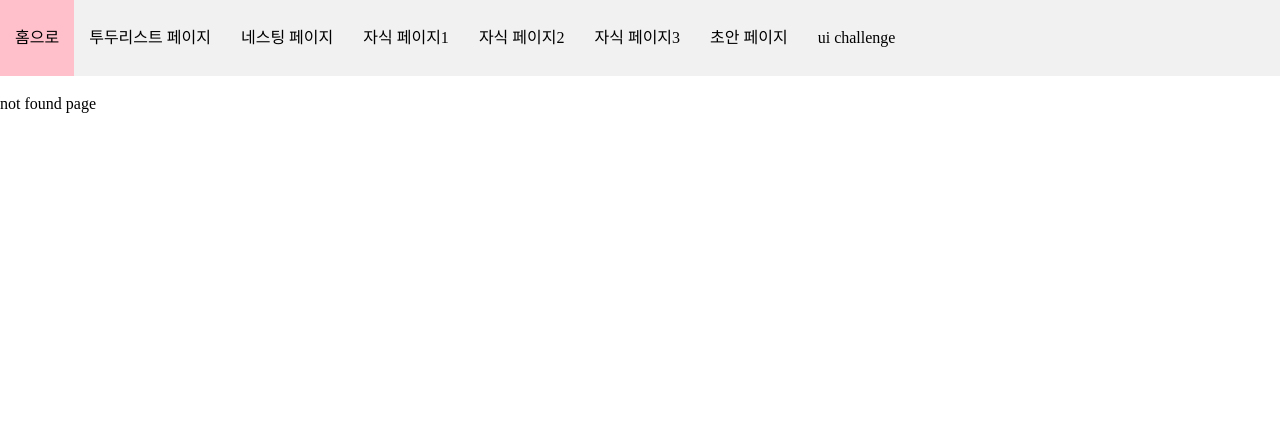
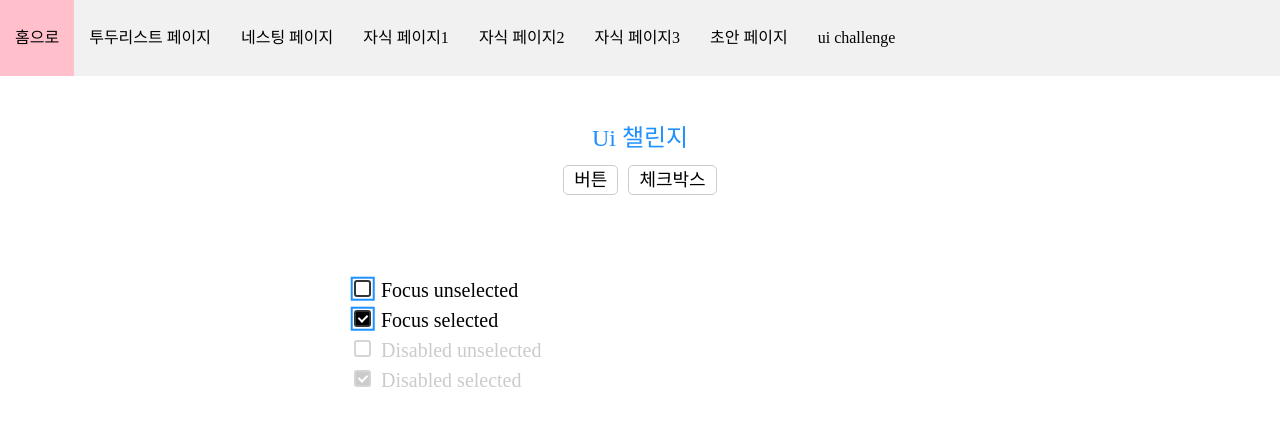
Before and after one commit to seongEun95/react-lesson, a React (Create React App) app: page /ui/checkbox in a window 1280 px wide. Before the commit this address had no page. Shown: the top 426 px of the page. Built offline with nearby package versions, Linux system fonts and the light colour scheme.

Commit message:
리덕스 & 체크박스

```diff
--- a/package.json
+++ b/package.json
@@ -4,6 +4,7 @@
   "private": true,
   "dependencies": {
     "@emotion/react": "^11.11.1",
+    "@reduxjs/toolkit": "^1.9.5",
     "@testing-library/jest-dom": "^5.14.1",
     "@testing-library/react": "^13.0.0",
     "@testing-library/user-event": "^13.2.1",
@@ -11,12 +12,16 @@
     "@types/node": "^16.7.13",
     "@types/react": "^18.0.0",
     "@types/react-dom": "^18.0.0",
+    "@types/redux-logger": "^3.0.9",
     "axios": "^1.5.0",
     "react": "^18.2.0",
     "react-dom": "^18.2.0",
     "react-icons": "^4.10.1",
+    "react-redux": "^8.1.2",
     "react-router-dom": "^6.15.0",
     "react-scripts": "5.0.1",
+    "redux": "^4.2.1",
+    "redux-logger": "^3.0.6",
     "typescript": "^4.4.2",
     "web-vitals": "^2.1.0"
   },
@@ -45,6 +50,7 @@
     ]
   },
   "devDependencies": {
+    "@types/react-redux": "^7.1.26",
     "eslint": "^8.47.0",
     "eslint-config-prettier": "^9.0.0",
     "eslint-plugin-prettier": "^5.0.0",
--- a/src/App.tsx
+++ b/src/App.tsx
@@ -2,11 +2,15 @@ import './style/reset.css';
 import './style/global.css';
 
 import Router from './router';
+import { Provider } from 'react-redux';
+import store from './redux/store';
 
 export default function App() {
   return (
     <>
-      <Router />
+      <Provider store={store}>
+        <Router />
+      </Provider>
     </>
   );
 }
--- /dev/null
+++ b/src/components/uiChallComp/checkBox.tsx
@@ -0,0 +1,106 @@
+/** @jsxRuntime classic */
+/** @jsx jsx */
+import { jsx, css } from '@emotion/react'; // 이모션 사용
+
+export type CheckBoxType = 'unselected' | 'selected';
+
+interface CheckBoxProps {
+  children: React.ReactNode;
+  kind?: CheckBoxType;
+  disabled?: boolean;
+  onClick?: React.MouseEventHandler;
+}
+
+export default function Checkbox({
+  children,
+  kind = 'unselected',
+  disabled = false,
+  onClick,
+}: CheckBoxProps) {
+  return (
+    <label css={[commonCss]}>
+      <input
+        css={[inputCss, disabled && disabledCss]}
+        disabled={disabled}
+        onClick={onClick}
+        type="checkbox"
+      />
+      <span css={[checkMarkCss, getCssByKind(kind)]}></span>
+      <span>{children}</span>
+    </label>
+  );
+}
+
+const commonCss = css`
+  font-size: 20px;
+  color: #000;
+`;
+
+const disabledCss = css`
+  & ~ * {
+    opacity: 0.2;
+  }
+  & + span {
+    &::before {
+      display: none;
+    }
+  }
+`;
+
+const getCssByKind = (kind: CheckBoxType) => {
+  switch (kind) {
+    case 'unselected':
+      return unselectedCss;
+    case 'selected':
+      return selectedCss;
+  }
+};
+
+const inputCss = css`
+  margin-right: 10px;
+  width: 0;
+  height: 0;
+  &:checked + span {
+    background-color: #000;
+  }
+`;
+
+const unselectedCss = css`
+  background-color: #fff;
+`;
+
+const selectedCss = css`
+  background-color: #000;
+`;
+
+const checkMarkCss = css`
+  position: relative;
+  display: inline-block;
+  width: 17px;
+  height: 17px;
+  border: 2px solid #333;
+  border-radius: 3px;
+  margin-right: 10px;
+  box-sizing: border-box;
+  &::after {
+    content: '';
+    position: absolute;
+    display: block;
+    top: 1px;
+    left: 4px;
+    width: 4px;
+    height: 7px;
+    border: solid #fff;
+    border-width: 0 2px 2px 0;
+    transform: rotate(45deg);
+  }
+  &::before {
+    content: '';
+    position: absolute;
+    display: block;
+    border: 2px solid dodgerblue;
+    width: 20px;
+    height: 20px;
+    transform: translate(-22%, -22%);
+  }
+`;
--- a/src/page/TodoListPage.tsx
+++ b/src/page/TodoListPage.tsx
@@ -2,16 +2,27 @@
 /** @jsx jsx */
 import { jsx, css } from '@emotion/react';
 import { AiOutlinePlus } from 'react-icons/ai';
-import { BsFillTrashFill } from 'react-icons/bs';
+// import { BsFillTrashFill } from 'react-icons/bs';
 
-import { useState, useEffect } from 'react';
-import { TodoList } from '../types/Todo.type';
+import React, { useState, useEffect } from 'react';
+import { TodoData } from '../types/Todo.type';
 import Todo from '../components/todo';
 import Button from '../components/button';
 import axios from 'axios';
+import { useDispatch, useSelector } from 'react-redux';
+import { RootState } from '../redux/store';
+import {
+  setList,
+  updateTodo,
+  deleteTodo,
+  toggleDone,
+  addTodoList,
+} from '../redux/slice/todoListSlice';
 
 export default function TodoListPage() {
   const [userInput, setUserInput] = useState(''); // 유저의 입력 상태
+  const dispatch = useDispatch();
+  const { list } = useSelector((state: RootState) => state.todoList);
 
   const handleChangeInput = (e: React.ChangeEvent<HTMLInputElement>) => {
     console.log(e.target.value);
@@ -19,7 +30,7 @@ export default function TodoListPage() {
   };
 
   // 투두리스트의 목록 배열
-  const [list, setList] = useState<TodoList>([]);
+  // const [list, setList] = useState<TodoList>([]);
 
   interface TodoFromServer {
     userId: number;
@@ -27,26 +38,6 @@ export default function TodoListPage() {
     title: string;
     completed: boolean;
   }
-
-  // const getData = () => {
-  //   fetch('https://jsonplaceholder.typicode.com/todos?_limit=5')
-  //     .then(res => res.json())
-  //     .then(data => {
-  //       const newData = data.map(({ id, title, completed }: TodoFromServer) => {
-  //         return {
-  //           id: String(id), // 받아온 데이터의 아이디는 숫자이므로 문자로 형변환
-  //           text: title,
-  //           done: completed,
-  //         };
-  //       });
-  //       setList(newData);
-
-  //       throw new Error('error 발생');
-  //     })
-  //     .catch(err => {
-  //       console.dir(err);
-  //     });
-  // };
 
   const getData = () => {
     axios
@@ -87,15 +78,7 @@ export default function TodoListPage() {
     if (userInput === '') {
       return;
     }
-    setList(prev => [
-      ...prev,
-      {
-        // id: list.length === 0 ? '1' : String(+prev[prev.length - 1].id + 1),
-        id: String(list.length === 0 ? 1 : +prev[prev.length - 1].id + 1),
-        text: userInput,
-        done: false,
-      },
-    ]);
+    dispatch(addTodoList({ text: userInput, done: false }));
 
     setUserInput(''); // 플러스 버튼을 눌렀을 때 인풋박스 안의 내용 초기화
   };
@@ -108,24 +91,19 @@ export default function TodoListPage() {
   };
 
   // 완료 함수
-  const handleClickDone = (id: string) => {
-    setList(prev =>
-      prev.map(todo => ({
-        ...todo, // spread 연산자를 사용하여 배열 해체
-        done: todo.id === id ? !todo.done : todo.done, // done은 객체의 id와 파라미터로 받은 id가 같으면 부정연산자로 인해 true 다르면 false
-      })),
-    );
+  const handleClickDone = ({ id, text, done }: TodoData) => {
+    dispatch(toggleDone(id));
   };
 
   // 삭제 함수
   const handleClickDelete = (id: string) => {
     // setList 상태 변경 함수 사용하여 prev로 이전 상태를 받아 filter함수로 기존 객체의 id와
-    setList(prev => prev.filter(todo => todo.id !== id));
+    dispatch(deleteTodo(id));
   };
 
   // 초기화 함수
   const handleClickClearBtn = () => {
-    setList([]); // 초기화 버튼을 눌렀을 때 리스트의 상태는 빈배열로 상태 변경
+    dispatch(setList([])); // 초기화 버튼을 눌렀을 때 리스트의 상태는 빈배열로 상태 변경
   };
 
   return (
@@ -156,13 +134,13 @@ export default function TodoListPage() {
 
         {/* 리스트 */}
         <ul css={listWrapCss}>
-          {list.map(({ id, text, done }) => (
+          {list.map(({ id, text, done }: TodoData) => (
             <Todo
               key={id}
               id={id}
               text={text}
               done={done}
-              onClickDone={() => handleClickDone(id)}
+              onClickDone={() => handleClickDone({ id, text, done })}
               onClickDelete={() => handleClickDelete(id)}
             ></Todo>
           ))}
--- /dev/null
+++ b/src/page/uiChallenge/CheckBoxPage.tsx
@@ -0,0 +1,36 @@
+/** @jsxRuntime classic */
+/** @jsx jsx */
+import { jsx, css } from '@emotion/react';
+import Checkbox from '../../components/uiChallComp/checkBox';
+
+export default function ButtonPage() {
+  const handleConsole = (e: React.MouseEvent<HTMLInputElement>) => {
+    const eventTarget = e.target as HTMLInputElement;
+    console.log(eventTarget.checked);
+  };
+
+  return (
+    <div css={checkBoxWrapCss}>
+      <Checkbox kind="unselected" onClick={handleConsole}>
+        Focus unselected
+      </Checkbox>
+      <Checkbox kind="selected" onClick={handleConsole}>
+        Focus selected
+      </Checkbox>
+      <Checkbox kind="unselected" disabled={true} onClick={handleConsole}>
+        Disabled unselected
+      </Checkbox>
+      <Checkbox kind="selected" disabled={true} onClick={handleConsole}>
+        Disabled selected
+      </Checkbox>
+    </div>
+  );
+}
+
+const checkBoxWrapCss = css`
+  display: flex;
+  flex-direction: column;
+  gap: 10px;
+  width: 600px;
+  margin: 0 auto;
+`;
--- /dev/null
+++ b/src/page/uiChallenge/UiChallengePage.tsx
@@ -0,0 +1,59 @@
+/** @jsxRuntime classic */
+/** @jsx jsx */
+import { jsx, css } from '@emotion/react';
+
+import { Link } from 'react-router-dom';
+import { Outlet } from 'react-router-dom';
+
+export default function UiChallengePage() {
+  return (
+    <div>
+      <div css={uiMenu}>
+        <h1 css={title}>Ui 챌린지</h1>
+        <ul>
+          <li css={list}>
+            <Link to="/ui/button">버튼</Link>
+            <Link to="/ui/checkbox">체크박스</Link>
+          </li>
+        </ul>
+      </div>
+
+      <div css={content}>
+        <Outlet />
+      </div>
+    </div>
+  );
+}
+
+const uiMenu = css`
+  text-align: center;
+  margin: 50px 0 80px;
+`;
+
+const title = css`
+  font-size: 24px;
+  color: dodgerblue;
+  margin-bottom: 10px;
+`;
+
+const list = css`
+  a {
+    display: inline-block;
+    margin: 5px;
+    font-size: 18px;
+    border: 1px solid #ccc;
+    border-radius: 5px;
+    padding: 5px 10px;
+    transition: 0.1s;
+    &:hover {
+      background-color: dodgerblue;
+      color: #fff;
+    }
+  }
+`;
+
+const content = css`
+  max-width: 1200px;
+  width: 94%;
+  margin: 0 auto;
+`;
--- /dev/null
+++ b/src/redux/slice/todoListSlice.ts
@@ -0,0 +1,52 @@
+import { createSlice, PayloadAction } from '@reduxjs/toolkit';
+import { TodoData, TodoList } from '../../types/Todo.type';
+
+interface TodoListState {
+  list: TodoList;
+}
+
+const initialState: TodoListState = {
+  list: [],
+};
+
+const todoListSlice = createSlice({
+  name: 'todoList',
+  initialState,
+  reducers: {
+    setList(state, action: PayloadAction<TodoList>) {
+      state.list = action.payload;
+    },
+
+    addTodoList(state, action: PayloadAction<Omit<TodoData, 'id'>>) {
+      state.list.push({
+        ...action.payload,
+        id: String(
+          state.list.length === 0
+            ? 1
+            : +state.list[state.list.length - 1].id + 1,
+        ),
+      });
+    },
+
+    deleteTodo(state, action: PayloadAction<string>) {
+      state.list = state.list.filter(todo => todo.id !== action.payload);
+    },
+
+    updateTodo(state, action: PayloadAction<TodoData>) {
+      state.list = state.list.map(todo =>
+        todo.id === action.payload.id ? action.payload : todo,
+      );
+    },
+
+    toggleDone(state, action: PayloadAction<string>) {
+      state.list = state.list.map(todo => ({
+        ...todo,
+        done: action.payload === todo.id ? !todo.done : todo.done,
+      }));
+    },
+  },
+});
+
+export const { setList, addTodoList, updateTodo, deleteTodo, toggleDone } =
+  todoListSlice.actions;
+export default todoListSlice.reducer;
--- /dev/null
+++ b/src/redux/store.ts
@@ -0,0 +1,17 @@
+import { configureStore } from '@reduxjs/toolkit';
+import logger from 'redux-logger';
+import todoListSlice from './slice/todoListSlice';
+
+const middlewares = [];
+if (process.env.NODE_ENV === 'development') middlewares.push(logger);
+
+const store = configureStore({
+  reducer: {
+    todoList: todoListSlice,
+  },
+  middleware: middlewares,
+});
+
+export default store;
+export type RootState = ReturnType<typeof store.getState>;
+export type AppDispatch = typeof store.dispatch;
--- a/src/router.tsx
+++ b/src/router.tsx
@@ -5,7 +5,9 @@ import NestingPage from './page/NestingPage';
 import ChildrenPage from './page/ChildrenPage';
 import NotFoundPage from './page/NotFoundPage';
 import DraftPage from './page/DraftPage';
+import UiChallengePage from './page/uiChallenge/UiChallengePage';
 import ButtonPage from './page/uiChallenge/ButtonPage';
+import CheckBoxPage from './page/uiChallenge/CheckBoxPage';
 
 export default function Router() {
   return (
@@ -49,7 +51,10 @@ export default function Router() {
         </Route>
         <Route path="*" element={<NotFoundPage />} />
         <Route path="/draft" element={<DraftPage />} />
-        <Route path="/ui" element={<ButtonPage />} />
+        <Route path="/ui" element={<UiChallengePage />}>
+          <Route path="button" element={<ButtonPage />} />
+          <Route path="checkbox" element={<CheckBoxPage />} />
+        </Route>
       </Routes>
     </BrowserRouter>
   );
--- a/src/types/Todo.type.ts
+++ b/src/types/Todo.type.ts
@@ -1,7 +1,7 @@
-export interface Todo {
+export interface TodoData {
   id: string;
   text: string;
   done: boolean;
 }
 
-export type TodoList = Todo[];
+export type TodoList = TodoData[];
```
Also changed, not shown: 1 other file (tests, documents, lock files or other folders).
